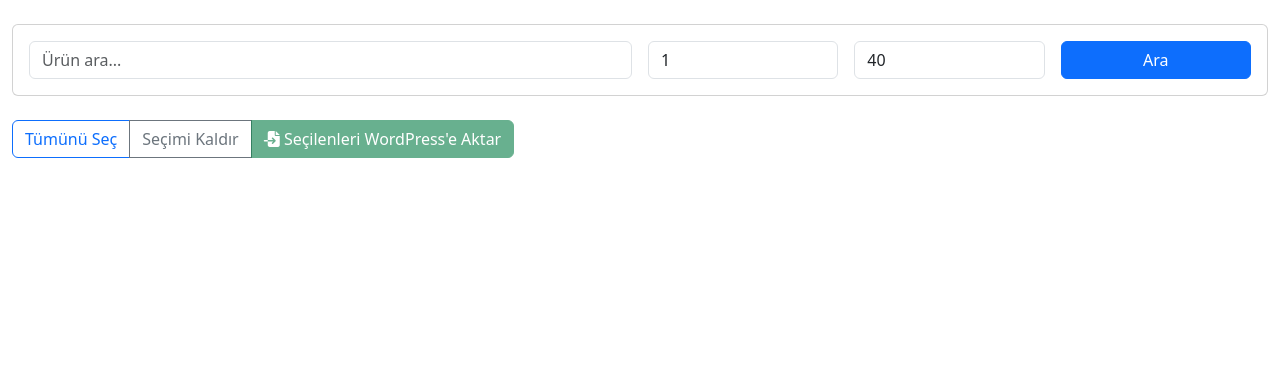
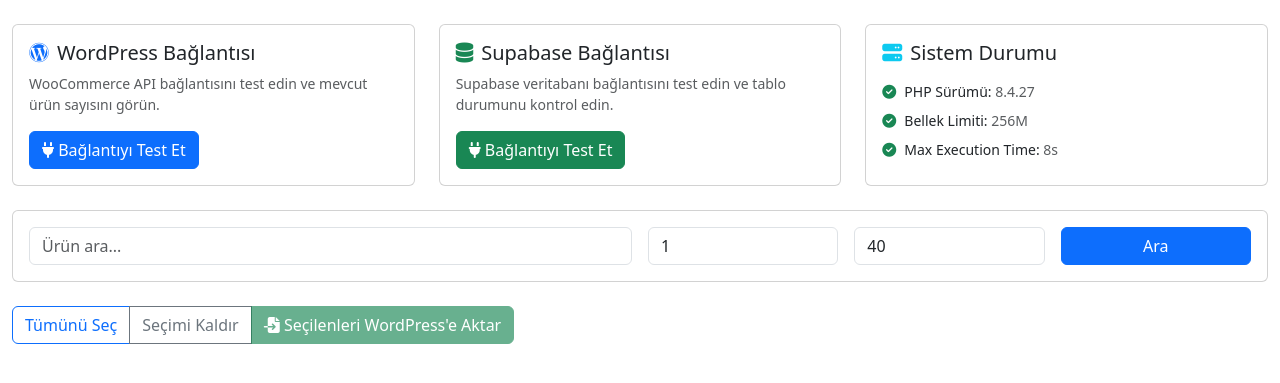
Before and after one commit to mbyildiz/AutoProductWoo, a PHP site: page /crawl/backend/index.php in a window 1280 px wide. Shown: the top 383 px of the page. Run offline with PHP 8.4, Linux system fonts and the light colour scheme.

Commit message:
feat: Add connection testing UI for WordPress and Supabase in backend
-new method to retrieve all products with total count support.

```diff
--- a/backend/index.php
+++ b/backend/index.php
@@ -46,6 +46,67 @@ session_start();
 </head>
 <body>
     <div class="container-fluid py-4">
+        <!-- Bağlantı Test Kartları -->
+        <div class="row mb-4">
+            <!-- WordPress Test -->
+            <div class="col-md-4">
+                <div class="card h-100">
+                    <div class="card-body">
+                        <h5 class="card-title">
+                            <i class="fab fa-wordpress text-primary me-2"></i>WordPress Bağlantısı
+                        </h5>
+                        <p class="card-text text-muted small">WooCommerce API bağlantısını test edin ve mevcut ürün sayısını görün.</p>
+                        <div class="d-flex align-items-center mt-3">
+                            <button id="testWordPress" class="btn btn-primary me-2">
+                                <i class="fas fa-plug"></i> Bağlantıyı Test Et
+                            </button>
+                            <div id="wpStatus" class="small"></div>
+                        </div>
+                    </div>
+                </div>
+            </div>
+
+            <!-- Supabase Test -->
+            <div class="col-md-4">
+                <div class="card h-100">
+                    <div class="card-body">
+                        <h5 class="card-title">
+                            <i class="fas fa-database text-success me-2"></i>Supabase Bağlantısı
+                        </h5>
+                        <p class="card-text text-muted small">Supabase veritabanı bağlantısını test edin ve tablo durumunu kontrol edin.</p>
+                        <div class="d-flex align-items-center mt-3">
+                            <button id="testSupabase" class="btn btn-success me-2">
+                                <i class="fas fa-plug"></i> Bağlantıyı Test Et
+                            </button>
+                            <div id="supabaseStatus" class="small"></div>
+                        </div>
+                    </div>
+                </div>
+            </div>
+
+            <!-- Sistem Durumu -->
+            <div class="col-md-4">
+                <div class="card h-100">
+                    <div class="card-body">
+                        <h5 class="card-title">
+                            <i class="fas fa-server text-info me-2"></i>Sistem Durumu
+                        </h5>
+                        <div class="mt-3 small">
+                            <div class="mb-2">
+                                <i class="fas fa-check-circle text-success me-2"></i>PHP Sürümü: <span class="text-muted"><?php echo phpversion(); ?></span>
+                            </div>
+                            <div class="mb-2">
+                                <i class="fas fa-check-circle text-success me-2"></i>Bellek Limiti: <span class="text-muted"><?php echo ini_get('memory_limit'); ?></span>
+                            </div>
+                            <div>
+                                <i class="fas fa-check-circle text-success me-2"></i>Max Execution Time: <span class="text-muted"><?php echo ini_get('max_execution_time'); ?>s</span>
+                            </div>
+                        </div>
+                    </div>
+                </div>
+            </div>
+        </div>
+
         <!-- Arama Formu -->
         <div class="row mb-4">
             <div class="col-md-12">
@@ -126,6 +187,68 @@ session_start();
         const selectAllBtn = document.getElementById('selectAll');
         const deselectAllBtn = document.getElementById('deselectAll');
         const importSelectedBtn = document.getElementById('importSelected');
+        const testWordPressBtn = document.getElementById('testWordPress');
+        const testSupabaseBtn = document.getElementById('testSupabase');
+        const wpStatus = document.getElementById('wpStatus');
+        const supabaseStatus = document.getElementById('supabaseStatus');
+
+        // WordPress bağlantı testi
+        testWordPressBtn.addEventListener('click', async () => {
+            try {
+                testWordPressBtn.disabled = true;
+                wpStatus.innerHTML = '<span class="text-muted"><i class="fas fa-spinner fa-spin me-2"></i>Test ediliyor...</span>';
+
+                const response = await fetch('test_connection.php?type=wordpress');
+                const data = await response.json();
+
+                if (data.success) {
+                    wpStatus.innerHTML = `
+                        <span class="text-success">
+                            <i class="fas fa-check-circle me-2"></i>
+                            Bağlantı başarılı! (${data.product_count} ürün)
+                        </span>`;
+                } else {
+                    throw new Error(data.error);
+                }
+            } catch (error) {
+                wpStatus.innerHTML = `
+                    <span class="text-danger">
+                        <i class="fas fa-times-circle me-2"></i>
+                        ${error.message}
+                    </span>`;
+            } finally {
+                testWordPressBtn.disabled = false;
+            }
+        });
+
+        // Supabase bağlantı testi
+        testSupabaseBtn.addEventListener('click', async () => {
+            try {
+                testSupabaseBtn.disabled = true;
+                supabaseStatus.innerHTML = '<span class="text-muted"><i class="fas fa-spinner fa-spin me-2"></i>Test ediliyor...</span>';
+
+                const response = await fetch('test_connection.php?type=supabase');
+                const data = await response.json();
+
+                if (data.success) {
+                    supabaseStatus.innerHTML = `
+                        <span class="text-success">
+                            <i class="fas fa-check-circle me-2"></i>
+                            Bağlantı başarılı!
+                        </span>`;
+                } else {
+                    throw new Error(data.error);
+                }
+            } catch (error) {
+                supabaseStatus.innerHTML = `
+                    <span class="text-danger">
+                        <i class="fas fa-times-circle me-2"></i>
+                        ${error.message}
+                    </span>`;
+            } finally {
+                testSupabaseBtn.disabled = false;
+            }
+        });
 
         // Ürün kartı HTML'i oluştur
         function createProductCard(product) {
```
Also changed, not shown: backend/WooCommerceAPI.php (+70 -1 lines), backend/test_connection.php (added, +73 -0 lines).
